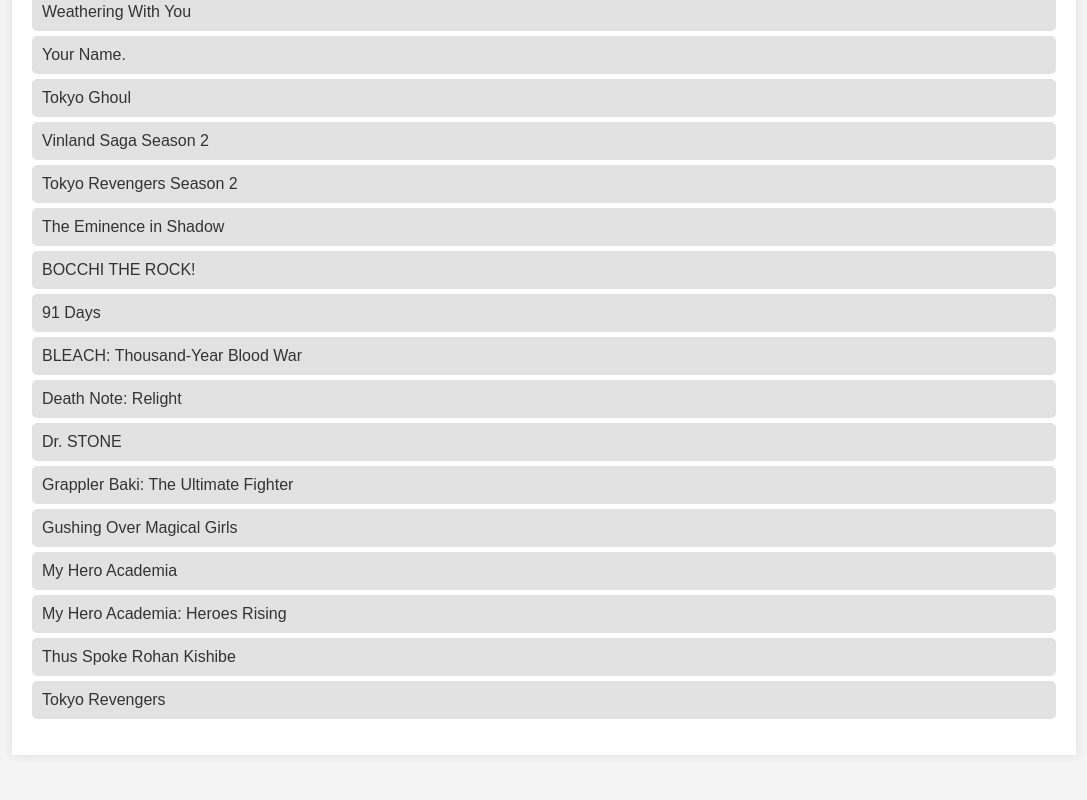
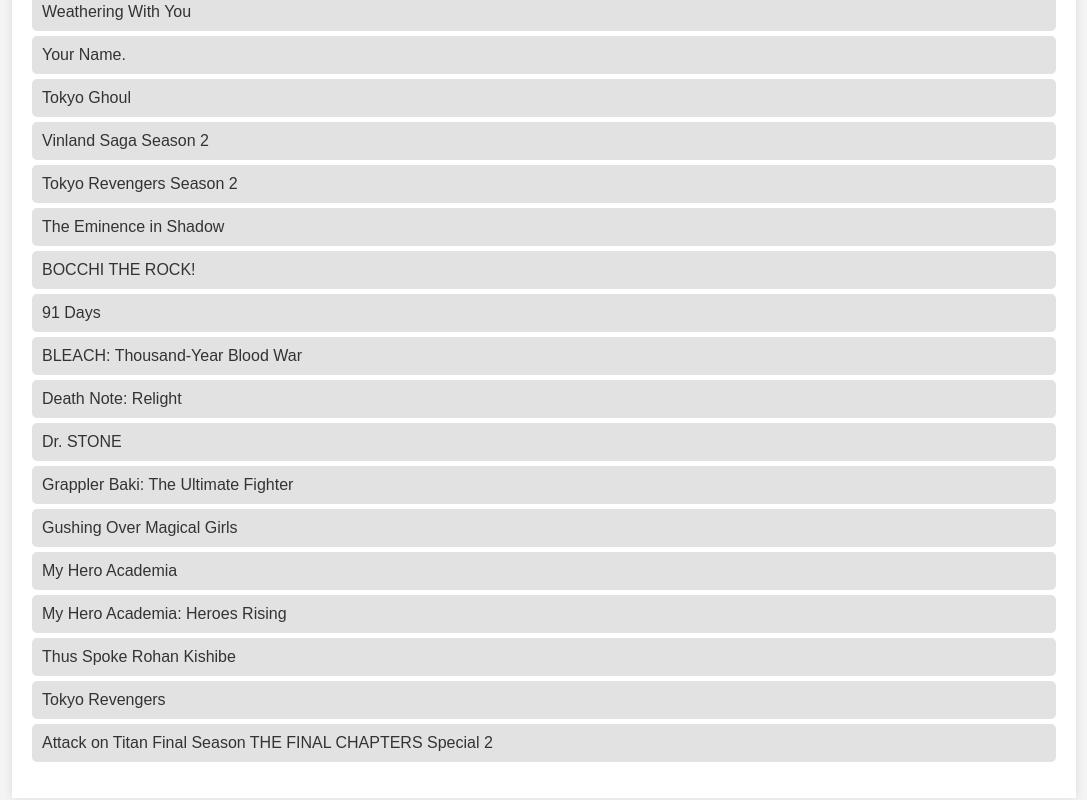
Before and after one commit to 360pWatcher/Anilist, a plain HTML site: page index.html in a window 1280 px wide. Shown: the part 946-1746 px from the top of the page, without its empty margins (96-1183 px from the left). Before the commit the page ends 1721 px from the top, so only its background shows below. Drawn offline with Linux system fonts and the light colour scheme.

Commit message:
Update index.html

```diff
--- a/index.html
+++ b/index.html
@@ -95,6 +95,7 @@
                 <li>My Hero Academia: Heroes Rising</li>
                 <li>Thus Spoke Rohan Kishibe</li>
                 <li>Tokyo Revengers</li>
+                <li>Attack on Titan Final Season THE FINAL CHAPTERS Special 2</li>
             </ul>
         </section>
     </div>
```
